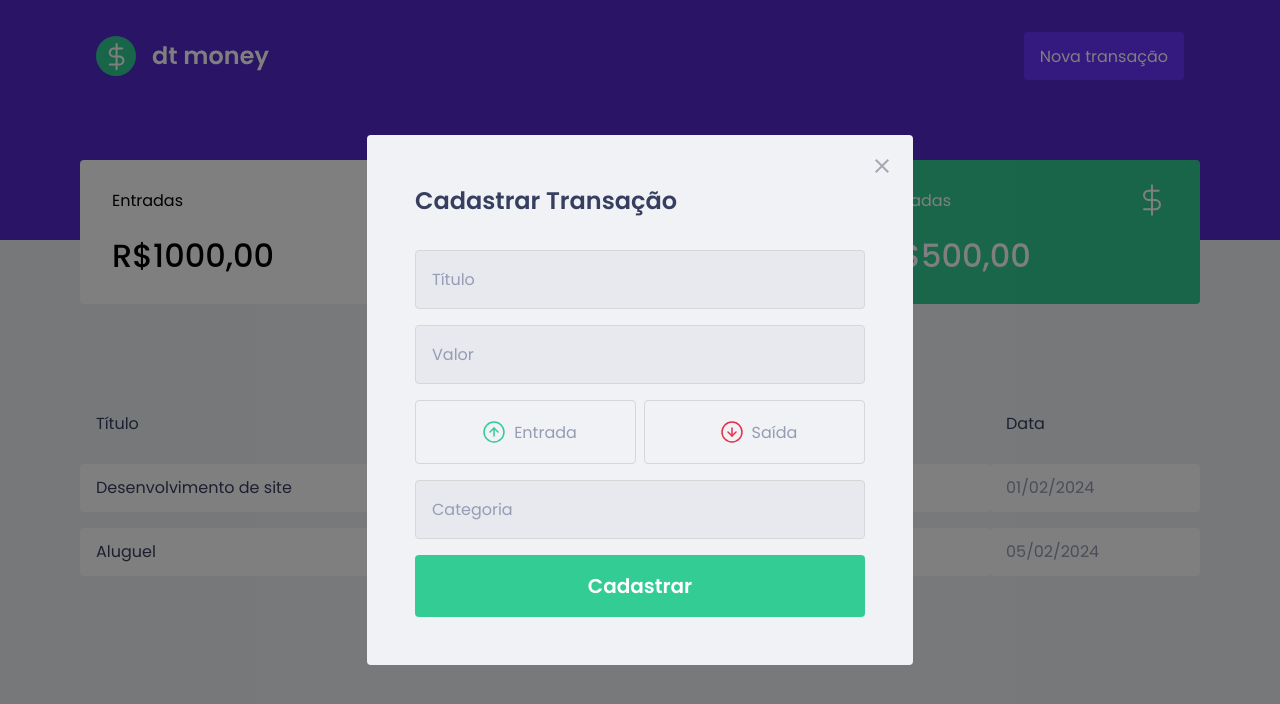
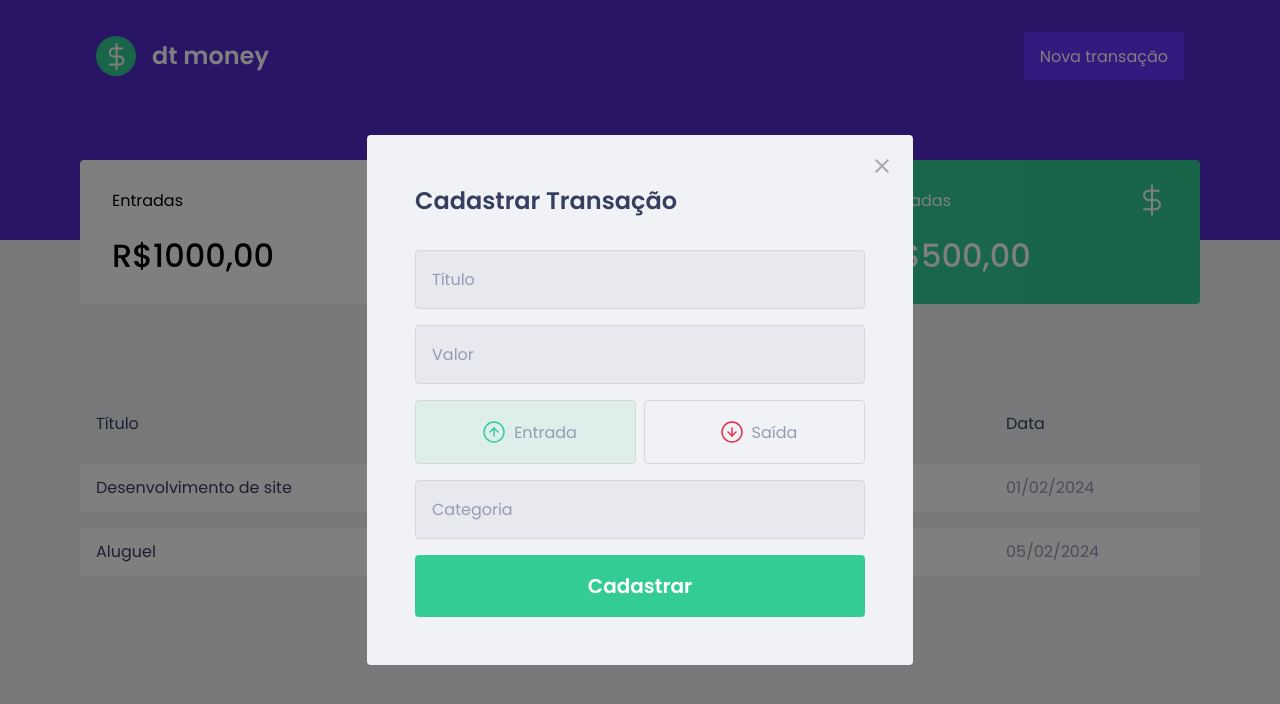
Before and after one commit to RafaQueiroz/dtmoney-react, a React (Create React App) app: page / in a window 1280 px wide. Both pictures are taken after a click on the button "Nova transação". Shown: the top 704 px of the page. Built offline with nearby package versions, Linux system fonts and the light colour scheme; no server answers; what miragejs would draw is missing.

Commit message:
change selected button background color

```diff
--- a/src/components/NewTransactionModal/index.tsx
+++ b/src/components/NewTransactionModal/index.tsx
@@ -1,8 +1,9 @@
 import Modal from "react-modal";
-import { Container, TransactionTypeContainer } from "./style";
+import { Container, RadioBox, TransactionTypeContainer } from "./style";
 import closeImg from "../../assets/close.svg";
 import incomeImg from "../../assets/income.svg"
 import outcomeImg from "../../assets/outcome.svg"
+import { useState } from "react";
 
 interface NewTransactionModalProps {
     isOpen: boolean,
@@ -10,6 +11,8 @@
 }
 
 export function NewTransactionModal({ isOpen, onModalClose } : NewTransactionModalProps){
+
+    const [type, setType] = useState('deposit');
 
     return (
         <Modal
@@ -27,14 +30,22 @@
                     <input type="text" placeholder="Valor"/>
 
                     <TransactionTypeContainer>
-                        <button type="button">
-                            <img src={incomeImg} alt="Entrada" />
-                            <span>Entrada</span>
-                        </button>
-                        <button type="button">
-                            <img src={outcomeImg} alt="Saída" />
-                            <span>Saída</span>
-                        </button>
+                        <RadioBox
+                            type="button"
+                            isActive={type === 'deposit'}
+                            onClick={()=> setType('deposit')}
+                            activeColor="green">
+                                <img src={incomeImg} alt="Entrada" />
+                                <span>Entrada</span>
+                        </RadioBox>
+                        <RadioBox
+                            type="button"
+                            isActive={type === 'withdraw'}
+                            onClick={()=> setType('withdraw')}
+                            activeColor="red">
+                                <img src={outcomeImg} alt="Saída" />
+                                <span>Saída</span>
+                        </RadioBox>
                     </TransactionTypeContainer>
 
                     <input type="text" placeholder="Categoria"/>
--- a/src/components/NewTransactionModal/style.ts
+++ b/src/components/NewTransactionModal/style.ts
@@ -1,5 +1,5 @@
 import styled from "styled-components";
-import { darken } from "polished";
+import { darken, transparentize } from "polished";
 
 export const Container = styled.form`
 
@@ -49,22 +49,6 @@
     gap: 0.5rem;
     margin: 1rem 0;
 
-    button {
-        background: transparent;
-        height: 4rem;
-        display: flex;
-        align-items: center;
-        border: 1px solid #d7d7d7;
-        border-radius: 0.25rem;
-        justify-content: center;
-
-        transition: 0.2s border-color;
-
-        &:hover {
-            border-color: ${darken(0.1, '#a7a7a7')}
-        }
-    }
-
     img {
         width: 1.5rem;
         margin: 0.5rem;
@@ -74,6 +58,32 @@
         font-size: 1rem;
         color: var(--text-body);
     }
+`;
 
+interface RadioBoxProps{
+    isActive : boolean;
+    activeColor : 'red' | 'green';
+}
 
+const colors = {
+    'red': '#E52E4D',
+    'green' : '#33cc95'
+};
+
+export const RadioBox = styled.button<RadioBoxProps>`
+    background: ${(props) =>
+        props.isActive ? transparentize('0.9', colors[props.activeColor]) : 'transparent'
+    };
+    height: 4rem;
+    display: flex;
+    align-items: center;
+    border: 1px solid #d7d7d7;
+    border-radius: 0.25rem;
+    justify-content: center;
+
+    transition: 0.2s border-color;
+
+    &:hover {
+        border-color: ${(props) => darken('0.1', colors[props.activeColor])}
+    }
 `;
```
